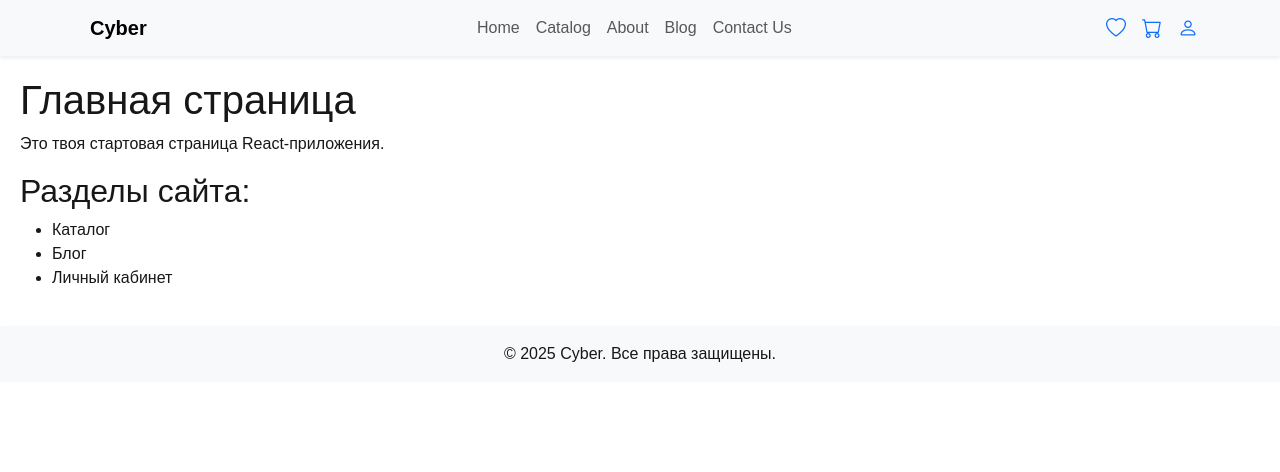
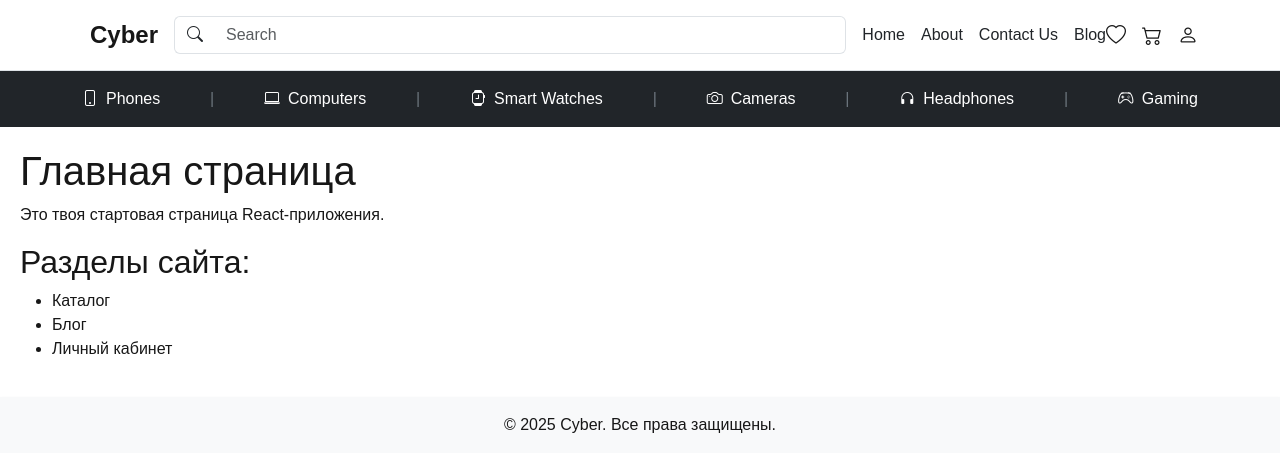
Before and after one commit to Mariasshev/Electronis-store-client, a Next.js app: page / in a window 1280 px wide. Shown: the top 472 px of the page. Built offline with nearby package versions, Linux system fonts and the light colour scheme.

Commit message:
add header

```diff
--- a/src/components/Header.tsx
+++ b/src/components/Header.tsx
@@ -6,61 +6,118 @@ import styles from "../styles/Header.module.css";
 
 export default function Header() {
     return (
-        <nav className="navbar navbar-expand-lg navbar-light bg-light shadow-sm">
-            <div className="container">
-                {/* Логотип */}
-                <Link href="/" className="navbar-brand d-flex align-items-center">
-                    {/*<Image src="/logo.png" alt="Logo" width={40} height={40} />*/}
-                    <span className="ms-2 fw-bold">Cyber</span>
-                </Link>
+        <>
+            {/* TOP BAR */}
+            <header className="border-bottom bg-white">
+                <div className="container-lg py-3 d-flex align-items-center justify-content-between">
 
-                {/* Кнопка для мобильного меню */}
-                <button
-                    className="navbar-toggler"
-                    type="button"
-                    data-bs-toggle="collapse"
-                    data-bs-target="#navbarNav"
-                    aria-controls="navbarNav"
-                    aria-expanded="false"
-                    aria-label="Toggle navigation"
-                >
-                    <span className="navbar-toggler-icon"></span>
-                </button>
+                    {/* Logo */}
+                    <div className="d-flex align-items-center">
+                        {/*<img src="/logo.png" alt="logo" height="28" />*/}
+                        <span className="fw-bold fs-4 ms-2">Cyber</span>
+                    </div>
 
-                {/* Навигация */}
-                <div className="collapse navbar-collapse" id="navbarNav">
-                    <ul className="navbar-nav mx-auto mb-2 mb-lg-0">
-                        <li className="nav-item">
-                            <Link className="nav-link" href="/">Home</Link>
-                        </li>
-                        <li className="nav-item">
-                            <Link className="nav-link" href="/catalog">Catalog</Link>
-                        </li>
-                        <li className="nav-item">
-                            <Link className="nav-link" href="/about">About</Link>
-                        </li>
-                        <li className="nav-item">
-                            <Link className="nav-link" href="/blog">Blog</Link>
-                        </li>
-                        <li className="nav-item">
-                            <Link className="nav-link" href="/contact">Contact Us</Link>
-                        </li>
-                    </ul>
+                    {/* Search */}
+                    <div className="flex-grow-1 px-3 d-none d-md-block">
+                        <div className="input-group">
+                            <span className="input-group-text bg-white border-end-0">
+                                <i className="bi bi-search"></i>
+                            </span>
+                            <input
+                                type="text"
+                                className="form-control border-start-0"
+                                placeholder="Search"
+                            />
+                        </div>
+                    </div>
 
-                    {/* Иконки справа */}
-                    <div className="d-flex align-items-center">
-                        <Link href="/favorites" className="me-3">
-                            <i className="bi bi-heart fs-5 text-primary"></i>
-                        </Link>
-                        <Link href="/cart" className="me-3">
-                            <i className="bi bi-cart fs-5 text-primary"></i>
-                        </Link>
-                        <Link href="/profile">
-                            <i className="bi bi-person fs-5 text-primary"></i>
-                        </Link>
+                    {/* Navigation */}
+                    <nav className="d-none d-lg-flex gap-3">
+                        <a href="#" className="nav-link text-dark">Home</a>
+                        <a href="#" className="nav-link text-dark">About</a>
+                        <a href="#" className="nav-link text-dark">Contact Us</a>
+                        <a href="#" className="nav-link text-dark">Blog</a>
+                    </nav>
+
+                    {/* Icons */}
+                    <div className="d-flex align-items-center gap-3">
+                        <i className="bi bi-heart fs-5"></i>
+                        <i className="bi bi-cart2 fs-5"></i>
+                        <i className="bi bi-person fs-5"></i>
+
+                        {/* Mobile Burger */}
+                        <button
+                            className="btn btn-light d-lg-none"
+                            data-bs-toggle="collapse"
+                            data-bs-target="#mobileMenu"
+                        >
+                            <i className="bi bi-list fs-4"></i>
+                        </button>
                     </div>
                 </div>
+
+                {/* Mobile Menu */}
+                <div className="collapse bg-white border-top" id="mobileMenu">
+                    <nav className="p-3 d-flex flex-column gap-2">
+                        <a href="#" className="nav-link text-dark">Home</a>
+                        <a href="#" className="nav-link text-dark">About</a>
+                        <a href="#" className="nav-link text-dark">Contact Us</a>
+                        <a href="#" className="nav-link text-dark">Blog</a>
+
+                        {/* Mobile Search */}
+                        <div className="input-group mt-3">
+                            <span className="input-group-text bg-white border-end-0">
+                                <i className="bi bi-search"></i>
+                            </span>
+                            <input
+                                type="text"
+                                className="form-control border-start-0"
+                                placeholder="Search"
+                            />
+                        </div>
+                    </nav>
+                </div>
+            </header>
+
+            {/* SUBMENU – for desktop only */}
+            <div className="bg-dark text-white d-none d-md-block">
+                <div className="container d-flex justify-content-between py-3">
+
+                    <a href="#" className="text-white text-decoration-none d-flex align-items-center gap-2">
+                        <i className="bi bi-phone"></i> Phones
+                    </a>
+
+                    <span className="text-secondary">|</span>
+
+                    <a href="#" className="text-white text-decoration-none d-flex align-items-center gap-2">
+                        <i className="bi bi-laptop"></i> Computers
+                    </a>
+
+                    <span className="text-secondary">|</span>
+
+                    <a href="#" className="text-white text-decoration-none d-flex align-items-center gap-2">
+                        <i className="bi bi-smartwatch"></i> Smart Watches
+                    </a>
+
+                    <span className="text-secondary">|</span>
+
+                    <a href="#" className="text-white text-decoration-none d-flex align-items-center gap-2">
+                        <i className="bi bi-camera"></i> Cameras
+                    </a>
+
+                    <span className="text-secondary">|</span>
+
+                    <a href="#" className="text-white text-decoration-none d-flex align-items-center gap-2">
+                        <i className="bi bi-headphones"></i> Headphones
+                    </a>
+
+                    <span className="text-secondary">|</span>
+
+                    <a href="#" className="text-white text-decoration-none d-flex align-items-center gap-2">
+                        <i className="bi bi-controller"></i> Gaming
+                    </a>
+                </div>
             </div>
-        </nav>
+        </>
     );
 }
```
